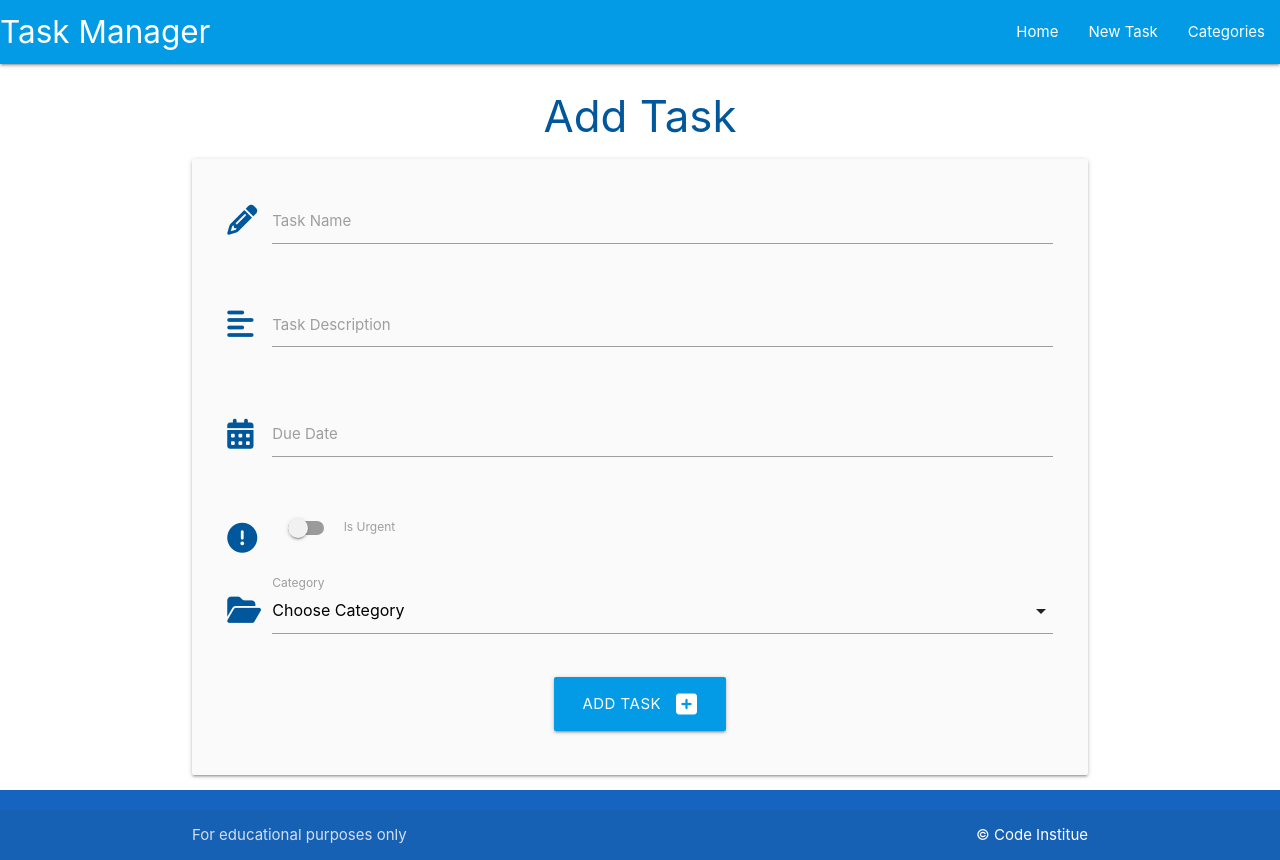
After one commit to seanpatton1/flask-task-manager, a Flask app: page /add_task in a window 1280 px wide. The commit adds this page. Run offline with Flask 3, Linux system fonts and the light colour scheme; some libraries are stand-ins or nearby versions.

Commit message:
added task section

```diff
--- a/taskmanager/routes.py
+++ b/taskmanager/routes.py
@@ -22,3 +22,38 @@ def add_category():
         db.session.commit()
         return redirect(url_for("categories"))
     return render_template("add_category.html")
+
+
+@app.route("/edit_category/<int:category_id>", methods=["GET", "POST"])
+def edit_category(category_id):
+    category = Category.query.get_or_404(category_id)
+    if request.method == "POST":
+        category.category_name = request.form.get("category_name")
+        db.session.commit()
+        return redirect(url_for("categories"))
+    return render_template("edit_category.html", category=category)
+
+
+@app.route("/delete_category/<int:category_id>")
+def delete_category(category_id):
+    category = Category.query.get_or_404(category_id)
+    db.session.delete(category)
+    db.session.commit()
+    return redirect(url_for("categories"))
+
+
+@app.route("/add_task", methods=["GET", "POST"])
+def add_task():
+    categories = list(Category.query.order_by(Category.category_name).all())
+    if request.method == "POST":
+        task = Task(
+            task_name=request.form.get("task_name"),
+            task_description=request.form.get("task_description"),
+            is_urgent=bool(True if request.form.get("is_urgent") else False),
+            due_date=request.form.get("due_date"),
+            category_id=request.form.get("category_id")
+        )
+        db.session.add(task)
+        db.session.commit()
+        return redirect(url_for("home"))
+    return render_template("add_task.html", categories=categories)
--- a/taskmanager/static/js/script.js
+++ b/taskmanager/static/js/script.js
@@ -2,4 +2,15 @@ document.addEventListener("DOMContentLoaded", function() {
   // sidenav initialization
   let sidenav = document.querySelectorAll(".sidenav");
   M.Sidenav.init(sidenav);
+
+  // datepicker initialization
+  let datepicker = document.querySelectorAll(".datepicker");
+  M.Datepicker.init(datepicker, {
+      format: "dd mmmm, yyyy",
+      i18n: {done: "Select"}
+  });
+
+  // select initialization
+  let selects = document.querySelectorAll("select");
+  M.FormSelect.init(selects);
 });
--- /dev/null
+++ b/taskmanager/templates/add_task.html
@@ -0,0 +1,70 @@
+{% extends "base.html" %}
+{% block content %}
+
+<h3 class="light-blue-text text-darken-4 center-align">Add Task</h3>
+
+<div class="row card-panel grey lighten-5">
+    <form class="col s12" method="POST" action="{{ url_for('add_task') }}">
+        <!-- task name -->
+        <div class="row">
+            <div class="input-field col s12">
+                <i class="fas fa-pencil-alt prefix light-blue-text text-darken-4"></i>
+                <input id="task_name" name="task_name" minlength="5" maxlength="50" type="text" class="validate" required>
+                <label for="task_name">Task Name</label>
+            </div>
+        </div>
+        <!-- task description -->
+        <div class="row">
+            <div class="input-field col s12">
+                <i class="fas fa-align-left prefix light-blue-text text-darken-4"></i>
+                <textarea id="task_description" name="task_description" minlength="5" maxlength="200"
+                    type="text" class="materialize-textarea validate" required></textarea>
+                <label for="task_description">Task Description</label>
+            </div>
+        </div>
+        <!-- due date -->
+        <div class="row">
+            <div class="input-field col s12">
+                <i class="fas fa-calendar-alt prefix light-blue-text text-darken-4"></i>
+                <input id="due_date" name="due_date" type="text" class="datepicker validate" required>
+                <label for="due_date">Due Date</label>
+            </div>
+        </div>
+        <!-- is urgent -->
+        <div class="row">
+            <div class="input-field col s12">
+                <div class="switch">
+                    <i class="fas fa-exclamation-circle prefix light-blue-text text-darken-4"></i>
+                    <label for="is_urgent">
+                        <input id="is_urgent" name="is_urgent" type="checkbox">
+                        <span class="lever"></span>
+                        Is Urgent
+                    </label>
+                </div>
+            </div>
+        </div>
+        <!-- category id -->
+        <div class="row">
+            <div class="input-field col s12">
+                <i class="fas fa-folder-open prefix light-blue-text text-darken-4"></i>
+                <select id="category_id" name="category_id" class="validate" required>
+                    <option value="" disabled selected>Choose Category</option>
+                    {% for category in categories %}
+                        <option value="{{ category.id }}">{{ category.category_name }}</option>
+                    {% endfor %}
+                </select>
+                <label for="category_id">Category</label>
+            </div>
+        </div>
+        <!-- submit button -->
+        <div class="row">
+            <div class="col s12 center-align">
+                <button type="submit" class="btn-large light-blue darken-1">
+                    Add Task <i class="fas fa-plus-square right"></i>
+                </button>
+            </div>
+        </div>
+    </form>
+</div>
+
+{% endblock %}
--- a/taskmanager/templates/base.html
+++ b/taskmanager/templates/base.html
@@ -22,7 +22,7 @@
                 <a href="#" data-target="mobile-demo" class="sidenav-trigger"><i class="fas fa-bars"></i></a>
                 <ul class="right hide-on-med-and-down">
                     <li><a href="{{ url_for('home') }}">Home</a></li>
-                    <li><a href="">New Task</a></li>
+                    <li><a href="{{ url_for('add_task') }}">New Task</a></li>
                     <li><a href="{{ url_for('categories') }}">Categories</a></li>
                 </ul>
             </div>
@@ -31,7 +31,7 @@
         <!-- mobile sidenav-->
         <ul class="sidenav" id="mobile-demo">
             <li><a href="{{ url_for('home') }}">Home</a></li>
-            <li><a href="">New Task</a></li>
+            <li><a href="{{ url_for('add_task') }}">New Task</a></li>
             <li><a href="{{ url_for('categories') }}">Categories</a></li>
         </ul>
     </header>
--- a/taskmanager/templates/categories.html
+++ b/taskmanager/templates/categories.html
@@ -19,8 +19,8 @@
                 <span class="card-title">{{ category.category_name }}</span>
             </div>
             <div class="card-action">
-                <a href="#" class="btn green accent-4">Edit</a>
-                <a href="#" class="btn red">Delete</a>
+                <a href="{{ url_for('edit_category', category_id=category.id) }}" class="btn green accent-4">Edit</a>
+                <a href="{{ url_for('delete_category', category_id=category.id) }}" class="btn red">Delete</a>
             </div>
         </div>
     </div>
```
Also changed, not shown: taskmanager/templates/edit_category.html (added, +27 -0 lines), taskmanager/templates/tasks.html (+8 -0 lines).
